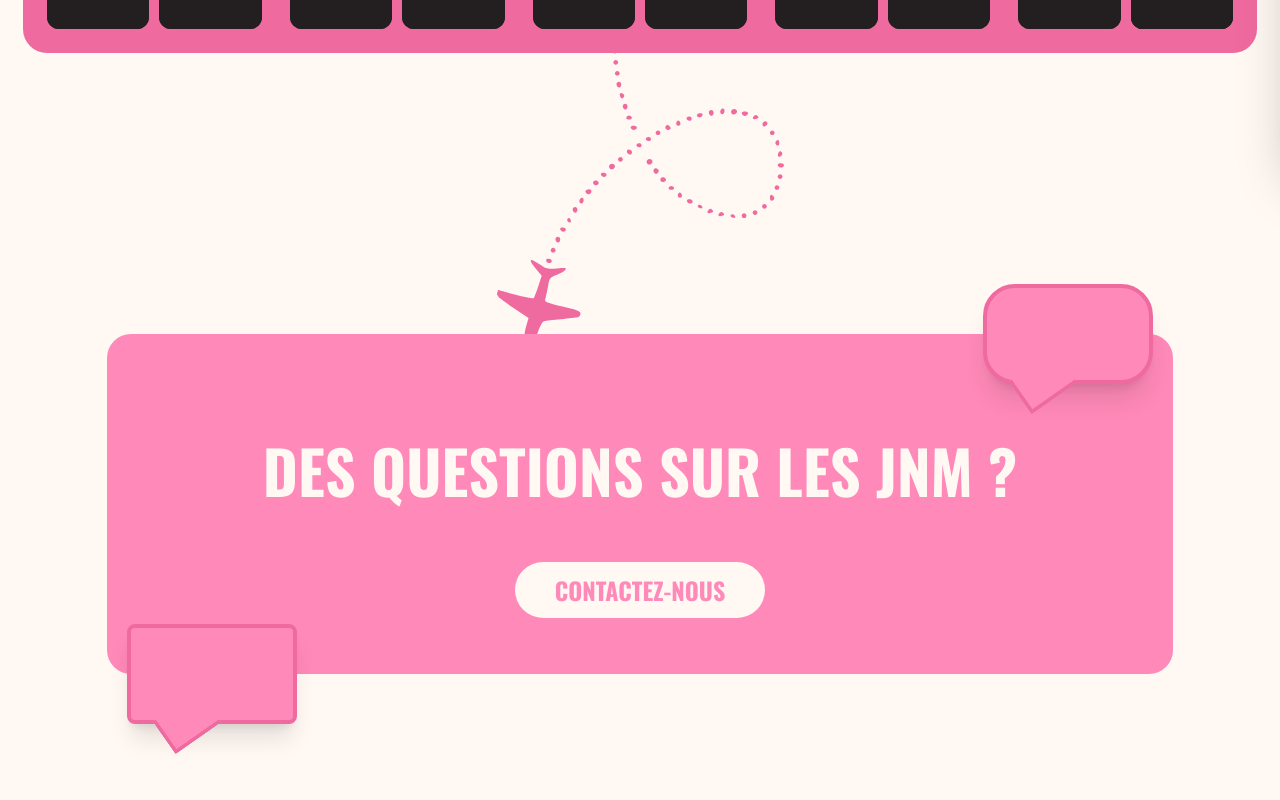
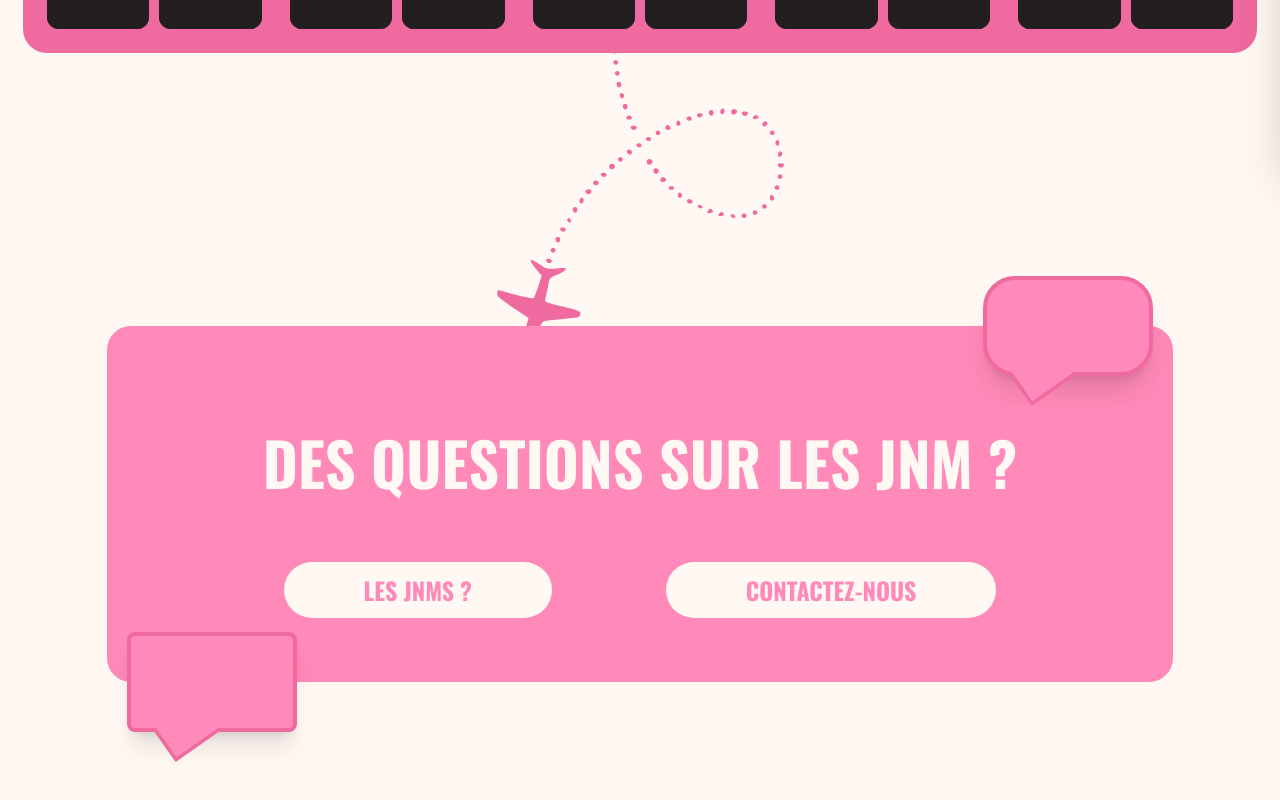
Before and after one commit to JPX87/jnm2026-front, a Next.js app: page / in a window 1280 px wide. Shown: the part 696-1496 px from the top of the page. Built offline with nearby package versions, Linux system fonts and the light colour scheme.

Commit message:
fix: update homepage & kesako page (#27)

```diff
--- a/src/app/(header)/kesako/page.tsx
+++ b/src/app/(header)/kesako/page.tsx
@@ -12,11 +12,11 @@ export default function KesakoPage() {
                 </p>
 
                 <p className="text-lg md:text-xl lg:text-2xl leading-relaxed">
-                    Un temps fort pour le réseau de la MIAGE permettant de se regrouper, se développer et améliorer les connaissances des divers participants.
+                    Un temps fort pour le réseau de la MIAGE permettant de se regrouper, de développer son réseau et se cultiver grâce aux diverses activités.
                 </p>
 
                 <p className="text-lg md:text-xl lg:text-2xl leading-relaxed">
-                    Lors de ces trois journées de rencontre entre étudiants, diplômés, équipes pédagogiques et directeurs, les participants suivent des conférences et/ou des ateliers animés par des entreprises, se challengent entre MIAGE et participent à des jeux de cohésions.
+                    Lors de ces quatre journées de rencontre entre étudiants, diplômés, équipes pédagogiques et directeurs, les participants suivent des conférences et/ou des ateliers animés par des entreprises, se challengent entre MIAGE et participent à des jeux de cohésions.
                 </p>
 
                 <p className="text-lg md:text-xl lg:text-2xl leading-relaxed font-semibold">
@@ -28,7 +28,7 @@ export default function KesakoPage() {
             <Section title="EN QUELQUES CHIFFRES" variant="primary" maxWidth="lg">
                 <div className="grid grid-cols-1 md:grid-cols-2 lg:grid-cols-3 gap-4 md:gap-6">
                     <StatCard value={21} title="MIAGE" subtitle="En France" variant="tertiary" />
-                    <StatCard value="+1200" title="Diplômés par an" variant="secondary" />
+                    <StatCard value="+1200" title="Diplômés MIAGE par an" variant="secondary" />
                     <StatCard value={1970} title="Création de la MIAGE" variant="tertiary" />
                     <StatCard value={42} title="Journées Nationales Miagistes" variant="secondary" />
                     <StatCard value={4} title="Jours" variant="tertiary" />
--- a/src/app/(header)/page.tsx
+++ b/src/app/(header)/page.tsx
@@ -20,9 +20,16 @@ export default function Home() {
       <Slice absolute parentClassName="h-[60vh] sm:h-screen">
         <div className="relative w-10/12 flex flex-col gap-3 py-14 px-6 justify-center rounded-3xl bg-(--color-tertiary) text-(--color-secondary) dark:text-(--color-seconde-black) m-auto">
           <h1 id="contact" className="text-center text-3xl md:text-4xl lg:text-5xl xl:text-6xl font-bold my-[50px] transition-all">DES QUESTIONS SUR LES JNM ?</h1>
-          <Link target="_blank" href="https://ig.me/m/jnm2026_tls" rel="noopener noreferrer" className="block m-auto w-max bg-(--color-secondary) dark:bg-(--color-seconde-black) text-(--color-tertiary) text-xl sm:text-2xl font-bold rounded-4xl py-2 sm:py-3 px-8 sm:px-10 hover:bg-gray-800 transition-all cursor-pointer">
-            CONTACTEZ-NOUS
-          </Link>
+          <div className="py-2 sm:flex lg:mx-24">
+            <Link href="kesako" rel="noopener noreferrer"
+              className="block m-auto w-max bg-(--color-secondary) dark:bg-(--color-seconde-black) text-(--color-tertiary) text-xl sm:text-2xl font-bold rounded-4xl py-2 sm:py-3 px-8 sm:px-10 lg:px-20 hover:bg-gray-800 transition-all cursor-pointer">
+              LES JNMS ?
+            </Link>
+            <Link target="_blank" href="https://ig.me/m/jnm2026_tls" rel="noopener noreferrer"
+              className="block m-auto w-max bg-(--color-secondary) dark:bg-(--color-seconde-black) text-(--color-tertiary) text-xl sm:text-2xl font-bold rounded-4xl py-2 sm:py-3 px-8 sm:px-10 lg:px-20 hover:bg-gray-800 transition-all cursor-pointer">
+              CONTACTEZ-NOUS
+            </Link>
+          </div>
           <MessageBubble classNameP="absolute top-[-20px] md:top-[-50px] right-5" className="bg-(--color-tertiary) border-(--color-primary) border-4" rounded />
           <MessageBubble classNameP="absolute bottom-[-30px] md:bottom-[-50px] left-5" className="bg-(--color-tertiary) border-(--color-primary) border-4" />
         </div>
```
